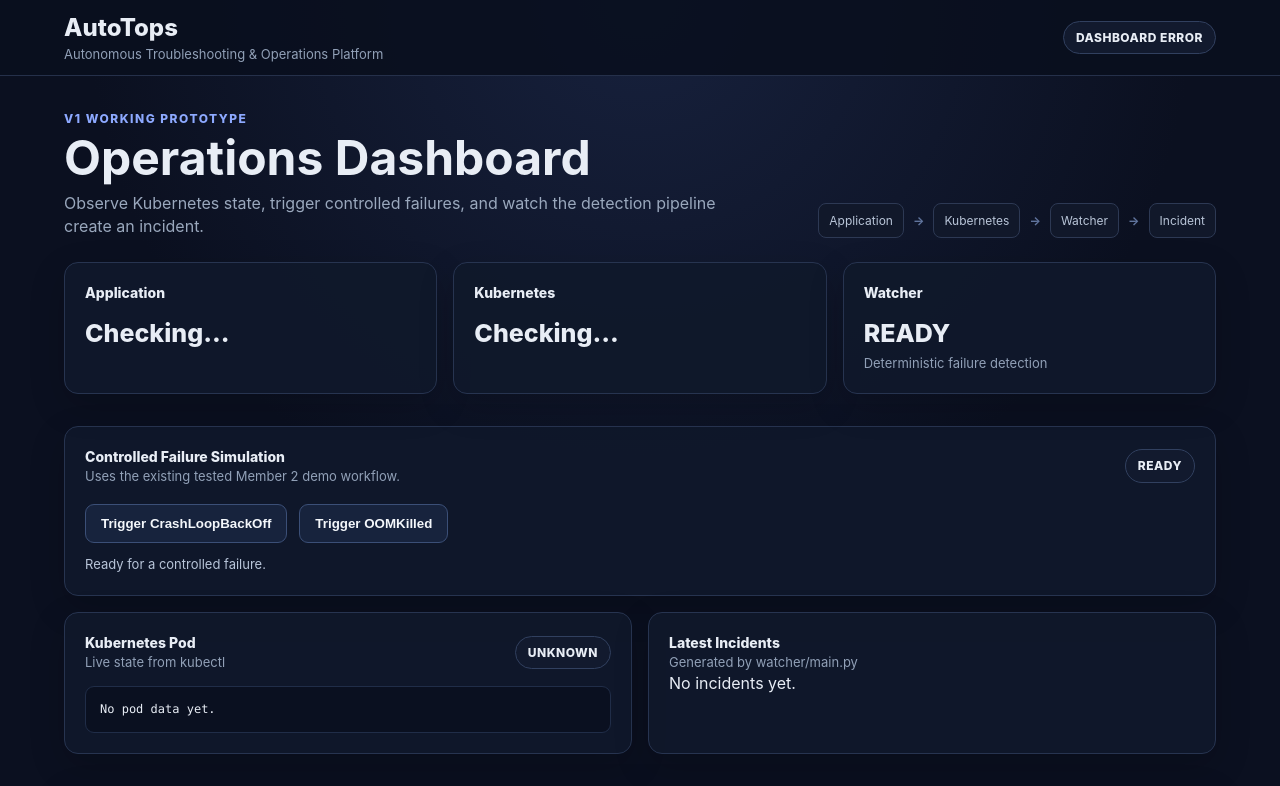
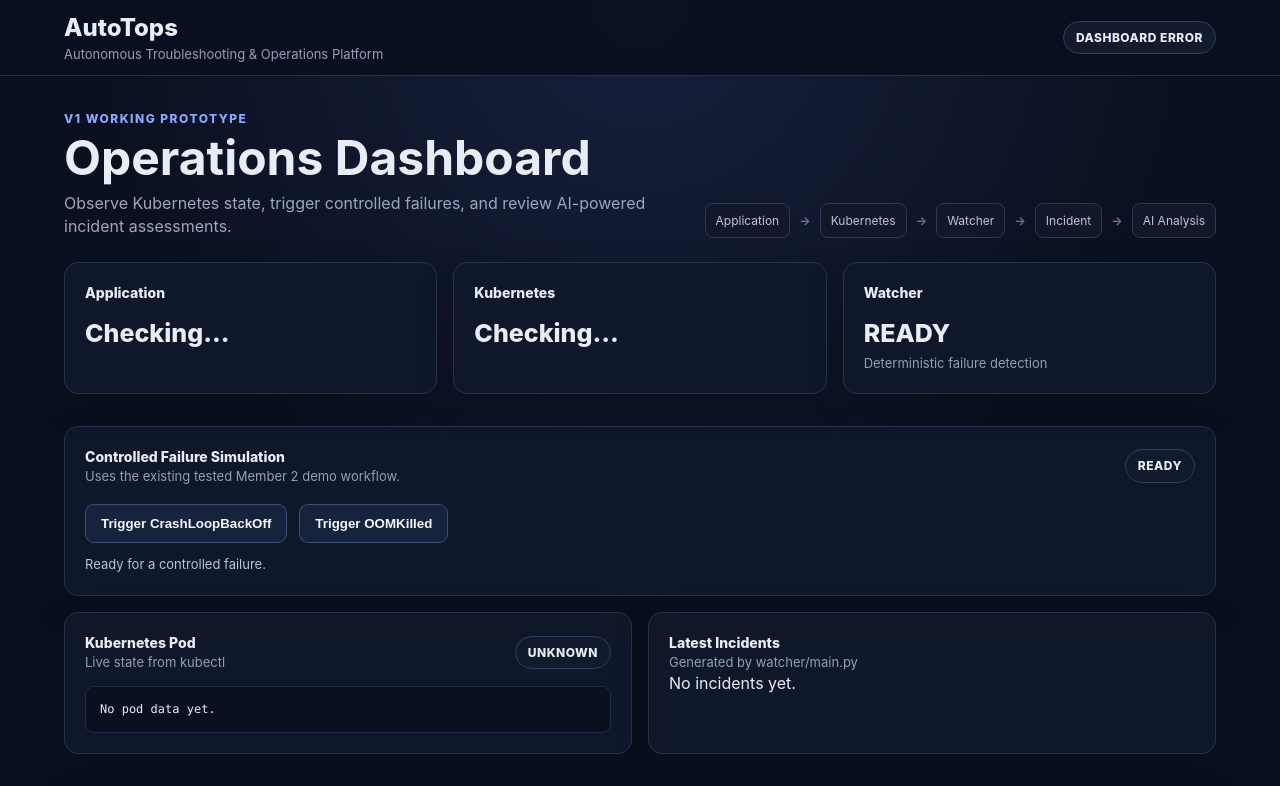
Before and after one commit to Nirmallya07/Autotops, a plain HTML site: page dashboard/index.html in a window 1280 px wide. Shown: the top 786 px of the page. Drawn offline with Linux system fonts and the light colour scheme; no server answers.

Commit message:
Show AI analysis in dashboard workflow

```diff
--- a/dashboard/index.html
+++ b/dashboard/index.html
@@ -38,7 +38,7 @@
 
                 <p>
                     Observe Kubernetes state, trigger controlled failures,
-                    and watch the detection pipeline create an incident.
+                    and review AI-powered incident assessments.
                 </p>
             </div>
 
@@ -50,6 +50,8 @@
                 <span>Watcher</span>
                 <b>→</b>
                 <span>Incident</span>
+                <b>→</b>
+                <span>AI Analysis</span>
             </div>
         </section>
 
```
